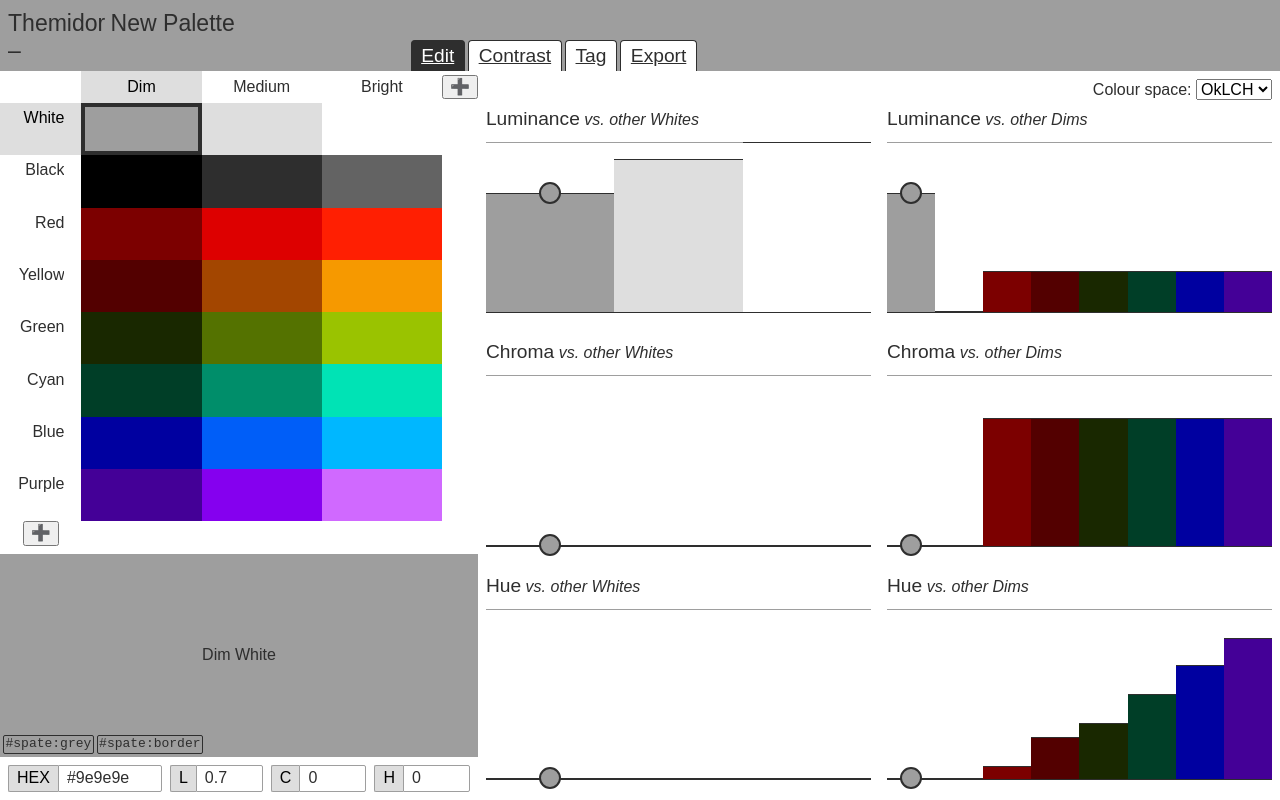
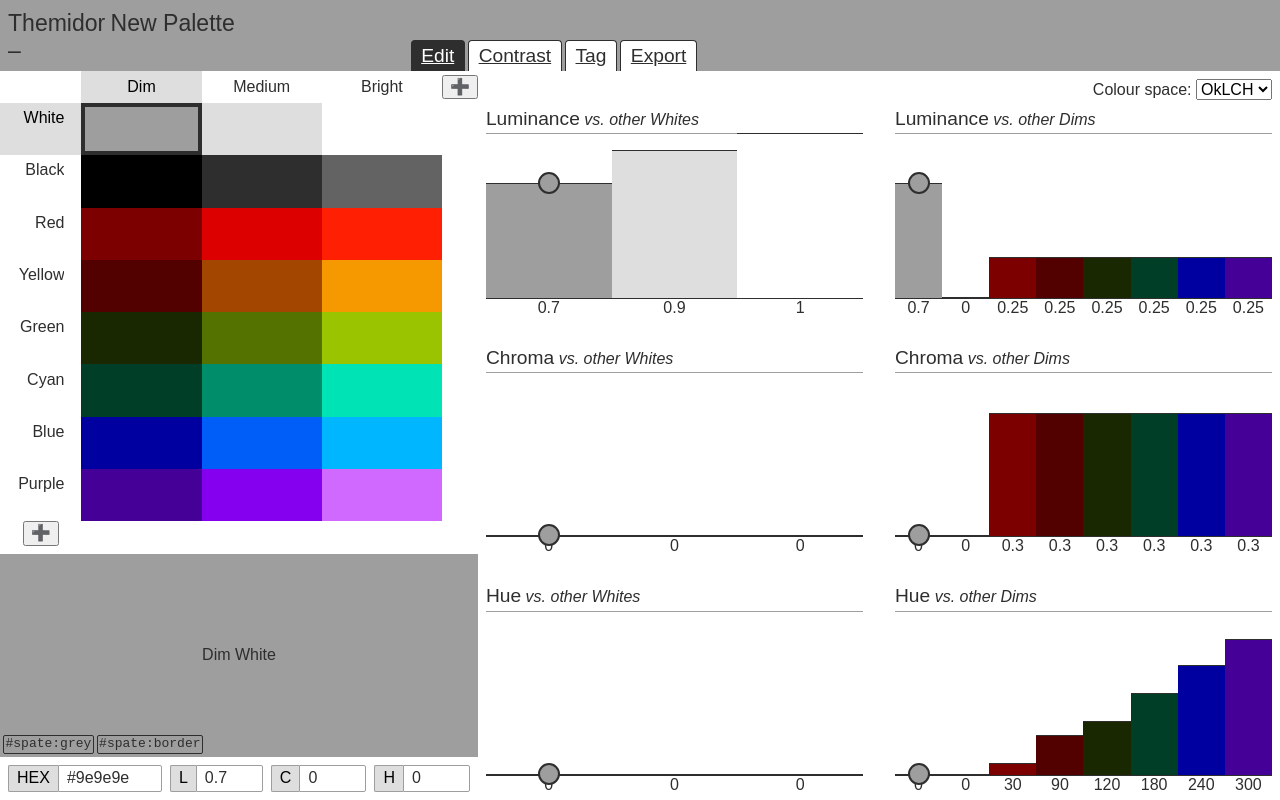
Before and after one commit to krendil/themidor, a Vue app: page /edit in a window 1280 px wide. Built offline with nearby package versions, Linux system fonts and the light colour scheme; a web font is replaced by a local one.

Commit message:
Add slider numeric value and tweak spacing

```diff
--- a/src/components/SliderSet.vue
+++ b/src/components/SliderSet.vue
@@ -45,6 +45,17 @@ function calcHeight(colour: Color): string {
     return proportion.toLocaleString(undefined, {style: 'percent'});
   } else {
     return '0%';
+  }
+}
+
+function formatValue(colour: Color): string {
+  if(colour) {
+    return toCurrentMode(colour)[props.channel].toLocaleString(undefined, {
+      minimumSignificantDigits: 1,
+      maximumSignificantDigits: 3,
+    });
+  } else {
+    return "0";
   }
 }
 
@@ -142,28 +153,21 @@ function onDrag(event: PointerEvent) {
   <div class="container">
     <div class="title"><span class="text-big">{{channelName}}</span> <i>vs. other {{seriesName}}s</i></div>
     <div class="slider-set">
-      <div v-for="(colour, index) in getColours()" :key="index" class="slider"
-        :class="{'selected': isSelected(index)}"
-        @click="selectColour(index)"
-      >
-        <div class="slider-range"></div>
-        <div v-if="colour"
-          class="slider-track"
-          :class="{'dragging': !!dragContext && dragContext.index === index}"
-          :style="{
-            '--slider-colour': formatCss(colour.colour),
-            'height': calcHeight(colour.colour)
-            }"
-        >
+      <div v-for="(colour, index) in getColours()" :key="index" class="column">
+        <div class="slider" :class="{ 'selected': isSelected(index) }" @click="selectColour(index)">
+          <div class="slider-range"></div>
+          <div v-if="colour" class="slider-track" :class="{ 'dragging': !!dragContext && dragContext.index === index }"
+            :style="{
+              '--slider-colour': formatCss(colour.colour),
+              'height': calcHeight(colour.colour)
+            }">
             <div v-if="isSelected(index)" class="slider-thumb" :style="{
               '--slider-colour': formatCss(colour.colour),
               '--fg-colour': formatCss(paletteStore.fgForColour(colour.colour).colour)
-            }"
-            @pointerdown="startDragging($event, index)"
-            @pointerup="stopDragging"
-            @pointermove="onDrag"
-            ></div>
+            }" @pointerdown="startDragging($event, index)" @pointerup="stopDragging" @pointermove="onDrag"></div>
+          </div>
         </div>
+        <div class="align-center">{{ formatValue(colour?.colour) }}</div>
       </div>
     </div>
   </div>
@@ -174,14 +178,19 @@ function onDrag(event: PointerEvent) {
 .container {
   display: flex;
   flex-direction: column;
+  gap: 0.2rem;
 }
 
 .slider-set {
   display: flex;
   flex-direction: row;
-  margin-top: 12px;
-  margin-bottom: 12px;
   flex: auto;
+}
+
+.column {
+  height: 100%;
+  flex: 1 1 0;
+  padding-bottom: 1em;
 }
 
 .slider {
@@ -189,7 +198,6 @@ function onDrag(event: PointerEvent) {
   display: flex;
   flex-direction: column;
   justify-content: flex-end;
-  flex: 1 1 0;
   position: relative;
 }
 
--- a/src/views/EditView.vue
+++ b/src/views/EditView.vue
@@ -55,8 +55,8 @@ const channels = computed( () => getMode(colourSpace.value).channels.filter( c =
 #slider-grid {
   display: grid;
   grid-template: repeat(3, 1fr) / 1fr 1fr;
-  column-gap: 1rem;
-  row-gap: 1rem;
+  column-gap: 2rem;
+  row-gap: 2rem;
   flex: auto;
 }
 
```
